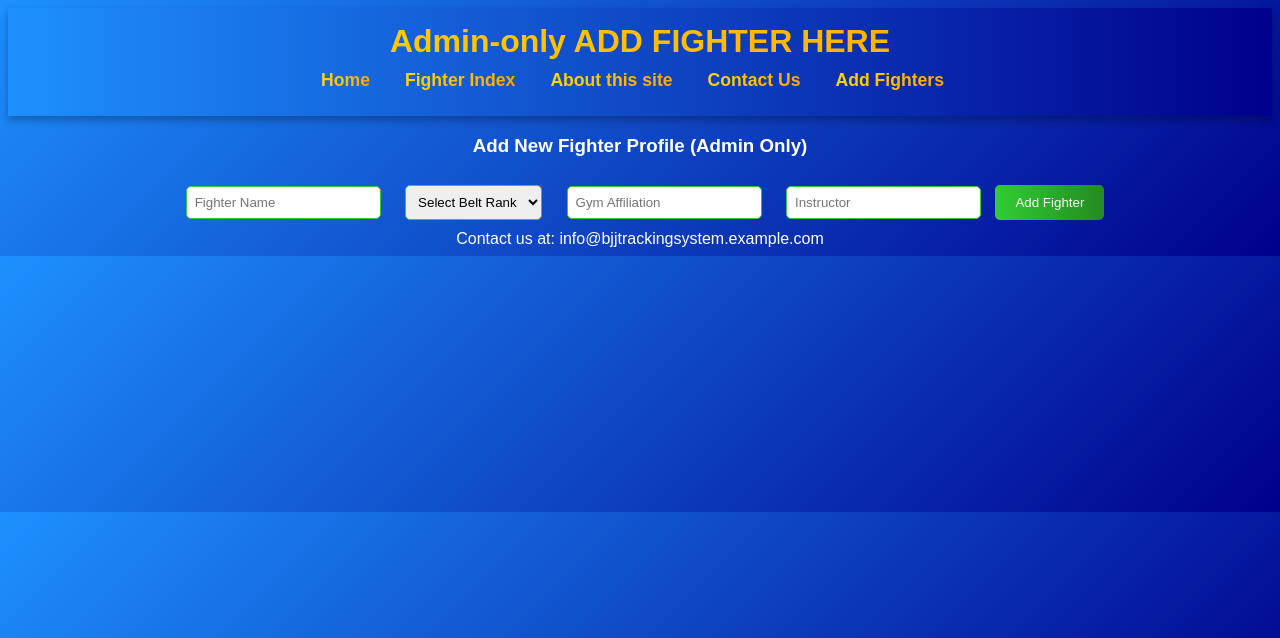
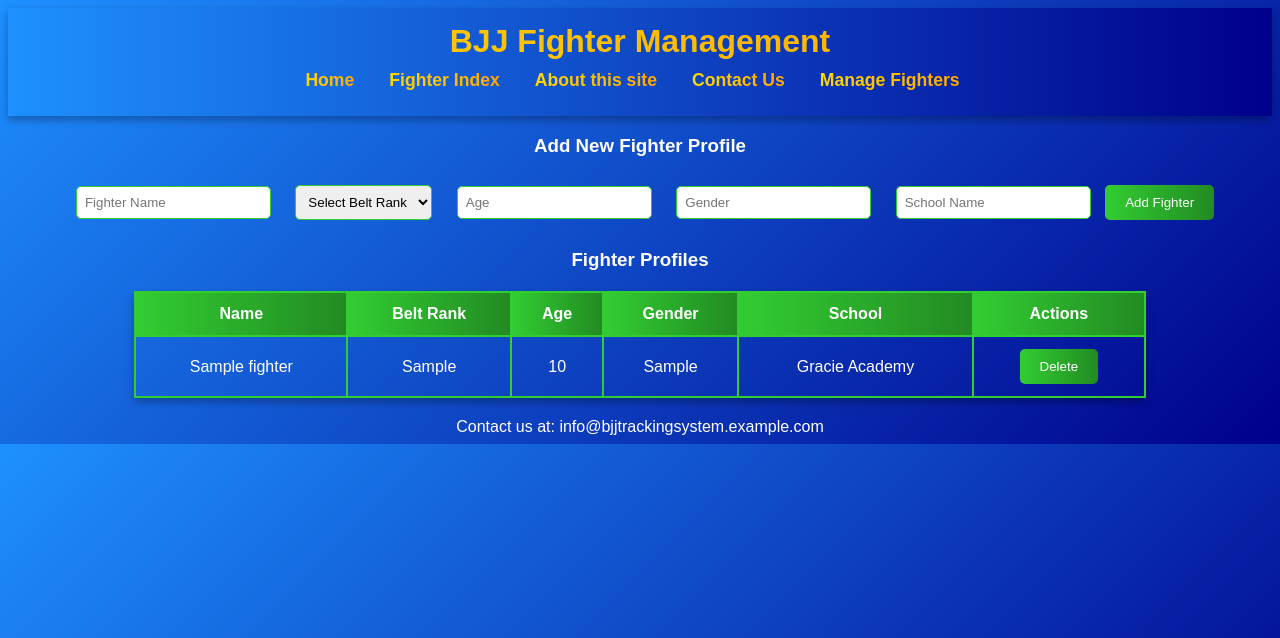
Before and after one commit to blouderbback8/Initial-PHP-Website, a PHP site: page /fighters_page.php in a window 1280 px wide. Shown: the top 638 px of the page. Run offline with PHP 8.4, Linux system fonts and the light colour scheme; data comes from the database, SQL or seed files in the repository; tables that the repository leaves empty or names only in its code hold one stand-in row (values such as "Sample post").

Commit message:
IT IS ALIVE!!!!!!
I got it totally working, it adds, it deletes, it has schools, it has age, it has gender, it has a header that needs to be fixed next on some of the other pages so it will be uniform.

```diff
--- a/fighters_page.php
+++ b/fighters_page.php
@@ -12,22 +12,57 @@ if ($conn->connect_error) {
 }
 
 // Adding a new fighter
-if ($_SERVER["REQUEST_METHOD"] == "POST") {
-    $fighter_name = $_POST['fighter_name'];
-    $belt_rank = $_POST['belt_rank'];
-    $gym_affiliation = $_POST['gym_affiliation'];
-    $instructor = $_POST['instructor'];
+if ($_SERVER["REQUEST_METHOD"] == "POST" && isset($_POST['add_fighter'])) {
+    $fighter_name = $_POST['fighter_name'] ?? null;
+    $belt_rank = $_POST['belt_rank'] ?? null;
+    $age = $_POST['age'] ?? null;
+    $gender = $_POST['gender'] ?? null;
+    $school_name = $_POST['school_name'] ?? null;
 
-    $sql = "INSERT INTO fighters (name, belt_rank, gym, instructor) VALUES ('$fighter_name', '$belt_rank', '$gym_affiliation', '$instructor')";
+    if ($fighter_name && $belt_rank && is_numeric($age) && $gender && $school_name) {
+        $sql = "INSERT INTO Fighters (name, belt_rank, age, gender) VALUES ('$fighter_name', '$belt_rank', '$age', '$gender')";
+        if ($conn->query($sql) === TRUE) {
+            // Insert into Fighters table succeeded, now insert school affiliation
+            $fighter_id = $conn->insert_id;  // Get the last inserted fighter ID
 
+            // Find or create school in the Schools table
+            $school_sql = "SELECT school_id FROM Schools WHERE name = '$school_name'";
+            $school_result = $conn->query($school_sql);
+
+            if ($school_result->num_rows > 0) {
+                // School exists, get its ID
+                $school_row = $school_result->fetch_assoc();
+                $school_id = $school_row['school_id'];
+            } else {
+                // School doesn't exist, create it
+                $conn->query("INSERT INTO Schools (name) VALUES ('$school_name')");
+                $school_id = $conn->insert_id;
+            }
+
+            // Insert into fighter_affiliations
+            $conn->query("INSERT INTO fighter_affiliations (fighter_id, school_id) VALUES ('$fighter_id', '$school_id')");
+
+            echo "<script>alert('New fighter and school affiliation added successfully!');</script>";
+        } else {
+            if ($conn->errno == 1062) {
+                echo "<script>alert('Error: Fighter with this name already exists.');</script>";
+            } else {
+                echo "Error: " . $conn->error;
+            }
+        }
+    } else {
+        echo "<script>alert('Please fill in all fields with valid data.');</script>";
+    }
+}
+
+// Deleting a fighter
+if ($_SERVER["REQUEST_METHOD"] == "POST" && isset($_POST['delete_fighter'])) {
+    $fighter_id = $_POST['fighter_id'];
+    $sql = "DELETE FROM Fighters WHERE fighter_id = $fighter_id";
     if ($conn->query($sql) === TRUE) {
-        echo "<script>alert('New fighter added successfully!');</script>";
+        echo "<script>alert('Fighter deleted successfully!');</script>";
     } else {
-        if ($conn->errno == 1062) {
-            echo "<script>alert('Error: Fighter with this name already exists.');</script>";
-        } else {
-            echo "Error: " . $conn->error;
-        }
+        echo "Error deleting record: " . $conn->error;
     }
 }
 ?>
@@ -43,25 +78,27 @@ if ($_SERVER["REQUEST_METHOD"] == "POST") {
 <body>
     <!-- Header Section -->
     <header class="header">
-        <h1 class="site-title">Admin-only ADD FIGHTER HERE</h1>
+        <h1 class="site-title">BJJ Fighter Management</h1>
         <nav class="navbar">
             <ul class="nav-links">
                 <li><a href="home.php">Home</a></li>
                 <li><a href="index.php">Fighter Index</a></li>
                 <li><a href="about.php">About this site</a></li>
                 <li><a href="contacts.php">Contact Us</a></li>
-                <li><a href="fighters_page.php">Add Fighters</a></li>
+                <li><a href="fighters_page.php">Manage Fighters</a></li>
             </ul>
         </nav>
     </header>
 
     <!-- Main Content Section -->
     <div class="main">
+        <!-- Add Fighter Form -->
         <div class="fighter-form">
-            <h3>Add New Fighter Profile (Admin Only)</h3>
-            <form action="" method="POST">
+            <h3>Add New Fighter Profile</h3>
+            <form action="" method="POST" onsubmit="return validateAge()">
+                <input type="hidden" name="add_fighter" value="1">
                 <input type="text" name="fighter_name" placeholder="Fighter Name" required>
-                <select name="belt_rank">
+                <select name="belt_rank" required>
                     <option value="">Select Belt Rank</option>
                     <option value="white">White</option>
                     <option value="blue">Blue</option>
@@ -69,15 +106,86 @@ if ($_SERVER["REQUEST_METHOD"] == "POST") {
                     <option value="brown">Brown</option>
                     <option value="black">Black</option>
                 </select>
-                <input type="text" name="gym_affiliation" placeholder="Gym Affiliation" required>
-                <input type="text" name="instructor" placeholder="Instructor" required>
+                <input type="text" id="ageInput" name="age" placeholder="Age" required>
+                <input type="text" name="gender" placeholder="Gender" required>
+                <input type="text" name="school_name" placeholder="School Name" required>
                 <button type="submit">Add Fighter</button>
+                <p id="ageError" style="color: red; display: none;">Please enter a valid number for age.</p>
             </form>
+        </div>
+
+        <!-- Fighter List with Delete Button -->
+        <div class="fighter-list">
+            <h3>Fighter Profiles</h3>
+            <table>
+                <thead>
+                    <tr>
+                        <th>Name</th>
+                        <th>Belt Rank</th>
+                        <th>Age</th>
+                        <th>Gender</th>
+                        <th>School</th>
+                        <th>Actions</th>
+                    </tr>
+                </thead>
+                <tbody>
+                    <?php
+                    // Query to fetch fighter details along with their current school
+                    $sql = "SELECT Fighters.fighter_id, Fighters.name, Fighters.belt_rank, Fighters.age, Fighters.gender, Schools.name AS school_name
+                            FROM Fighters
+                            LEFT JOIN fighter_affiliations ON Fighters.fighter_id = fighter_affiliations.fighter_id
+                            LEFT JOIN Schools ON fighter_affiliations.school_id = Schools.school_id";
+
+                    $result = $conn->query($sql);
+
+                    if ($result->num_rows > 0) {
+                        while ($row = $result->fetch_assoc()) {
+                            echo "<tr>";
+                            echo "<td>" . htmlspecialchars($row['name']) . "</td>";
+                            echo "<td>" . htmlspecialchars($row['belt_rank']) . "</td>";
+                            echo "<td>" . htmlspecialchars($row['age']) . "</td>";
+                            echo "<td>" . htmlspecialchars($row['gender']) . "</td>";
+                            echo "<td>" . (isset($row['school_name']) ? htmlspecialchars($row['school_name']) : "N/A") . "</td>";
+                            echo "<td>";
+                            // Delete button for each fighter
+                            echo "<form action='' method='POST' style='display:inline;'>";
+                            echo "<input type='hidden' name='fighter_id' value='" . $row['fighter_id'] . "'>";
+                            echo "<button type='submit' name='delete_fighter'>Delete</button>";
+                            echo "</form>";
+                            echo "</td>";
+                            echo "</tr>";
+                        }
+                    } else {
+                        echo "<tr><td colspan='6'>No fighters found.</td></tr>";
+                    }
+                    ?>
+                </tbody>
+            </table>
         </div>
     </div>
 
     <div class="footer">
         Contact us at: info@bjjtrackingsystem.example.com
     </div>
+
+    <script>
+        function validateAge() {
+            const ageInput = document.getElementById('ageInput');
+            const ageError = document.getElementById('ageError');
+            const ageValue = ageInput.value.trim();
+
+            if (!/^\d+$/.test(ageValue)) {  // Regex to check if input is all digits
+                ageError.style.display = 'block';
+                return false;  // Prevent form submission
+            }
+
+            ageError.style.display = 'none';  // Hide error if input is valid
+            return true;  // Allow form submission
+        }
+    </script>
 </body>
 </html>
+
+<?php
+$conn->close();
+?>
```
